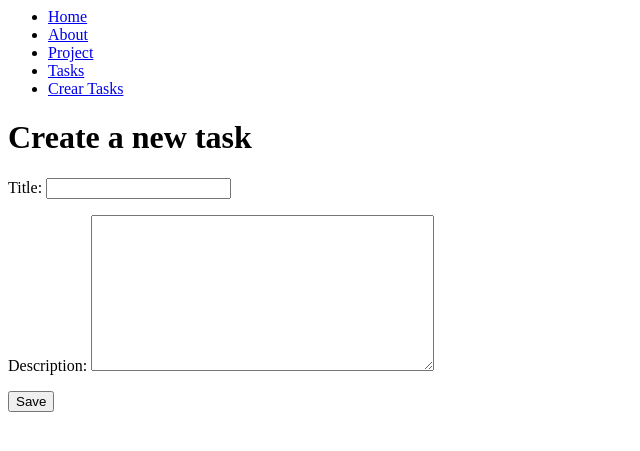
After one commit to Che-0/PedroPascal, a Django app: page /create_task/ in a window 1280 px wide. The commit adds this page. Shown: the top 451 px of the page, without its empty margins (0-640 px from the left). Run offline with Django 4.2, Linux system fonts and the light colour scheme.

Commit message:
avance en fronten GET y POST

```diff
--- /dev/null
+++ b/django/myapp/forms.py
@@ -0,0 +1,5 @@
+from django import forms
+
+class CreateNewTask(forms.Form):
+    title = forms.CharField(label="Title", max_length=200)
+    description = forms.CharField(label="Description", widget=forms.Textarea)
--- /dev/null
+++ b/django/myapp/templates/create_task.html
@@ -0,0 +1,14 @@
+{%extends 'layouts/base.html'%}
+
+{%block content%}
+
+<h1>Create a new task</h1>
+<form method="POST">
+    {%csrf_token%}   {# esto es para que no se pueda hacer un ataque de tipo cross-site request forgery #}
+    {{form.as_p}}
+    <button>
+        Save
+    </button>
+</form>
+
+{%endblock%}
--- a/django/myapp/templates/layouts/base.html
+++ b/django/myapp/templates/layouts/base.html
@@ -17,6 +17,10 @@
             <a href="/tasks">Tasks</a>
         </li>
 
+        <li>
+            <a href="/create_task">Crear Tasks</a>
+        </li>
+
 
     </ul>
 
--- a/django/myapp/urls.py
+++ b/django/myapp/urls.py
@@ -9,4 +9,5 @@ urlpatterns = [
     #path('tasks/<int:id>', views.tasks),
     #path('tasks/<int:name>', views.tasks),
     path('tasks/', views.tasks),
+    path('create_task/', views.create_task),
 ]
--- a/django/myapp/views.py
+++ b/django/myapp/views.py
@@ -1,7 +1,8 @@
 from django.shortcuts import render
 from django.http import HttpResponse, JsonResponse
 from .models import Project, Task
-from django.shortcuts import get_object_or_404
+from django.shortcuts import get_object_or_404,redirect
+from .forms import CreateNewTask
 
 # Create your views here.
 def hello(request, username):
@@ -40,3 +41,14 @@ def tasks(request):
     return render(request, 'tasks.html',{
         'tasks': taskss
     })
+
+
+def create_task(request):
+
+    if request.method == 'GET':
+        return render(request, 'create_task.html',{
+        'form': CreateNewTask()
+        })
+    else:
+        Task.objects.create(title=request.POST['title'], description=request.POST['description'], project_id=2)
+        return redirect('/tasks/')
```
Also changed, not shown: cam/caras/yuka.png (added), django/db.sqlite3.
